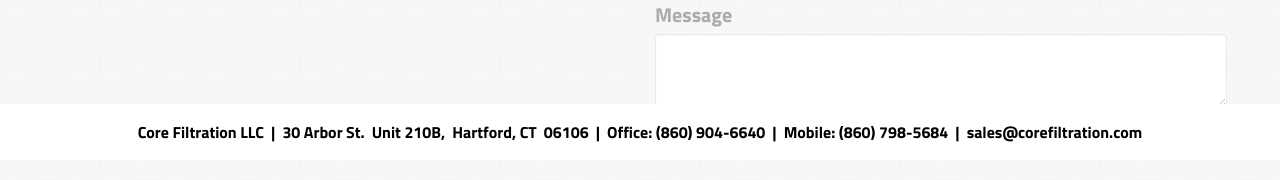
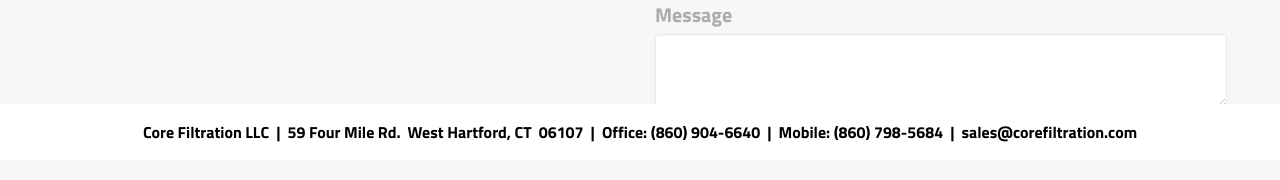
Before and after one commit to sharonsco59/corefiltration, a plain HTML site: page contact.html in a window 1280 px wide. Shown: the part 640-820 px from the top of the page. Drawn offline with nearby package versions, Linux system fonts and the light colour scheme; some packages are replaced by stand-ins of ours.

Commit message:
Update contact.html
fixed address

```diff
--- a/contact.html
+++ b/contact.html
@@ -100,7 +100,7 @@
 			<div class="container">
 
 				<div class="contact-box">
-				    <p class="text"><span class="bold">Core Filtration LLC&nbsp&nbsp</span>|&nbsp&nbsp30 Arbor St.&nbsp&nbspUnit 210B,&nbsp&nbspHartford, CT&nbsp&nbsp06106&nbsp&nbsp|&nbsp&nbspOffice: (860) 904-6640&nbsp&nbsp|&nbsp&nbspMobile: (860) 798-5684&nbsp&nbsp|&nbsp&nbsp<a href="mailto:sales@corefiltration.com">sales@corefiltration.com</a></p>
+				    <p class="text"><span class="bold">Core Filtration LLC&nbsp&nbsp</span>|&nbsp&nbsp59 Four Mile Rd.&nbsp&nbspWest Hartford, CT&nbsp&nbsp06107&nbsp&nbsp|&nbsp&nbspOffice: (860) 904-6640&nbsp&nbsp|&nbsp&nbspMobile: (860) 798-5684&nbsp&nbsp|&nbsp&nbsp<a href="mailto:sales@corefiltration.com">sales@corefiltration.com</a></p>
 				</div>
 			</div>
 		</nav>
```
